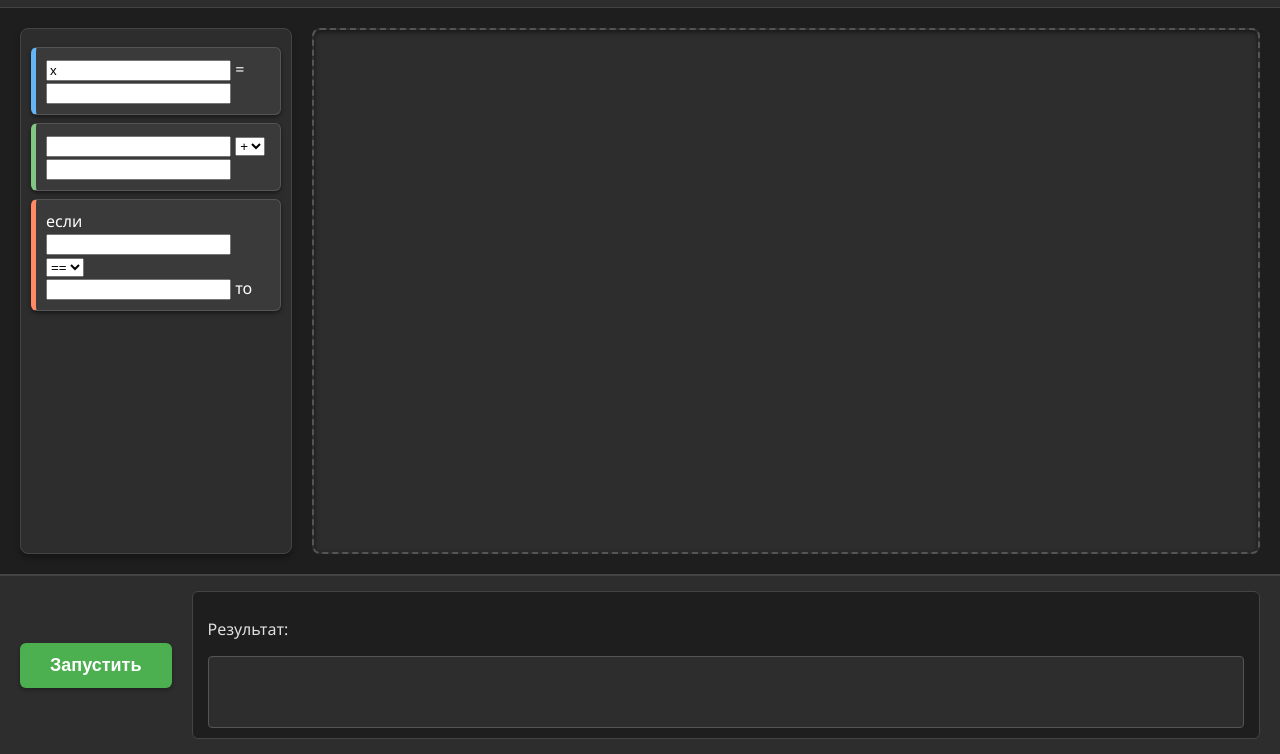
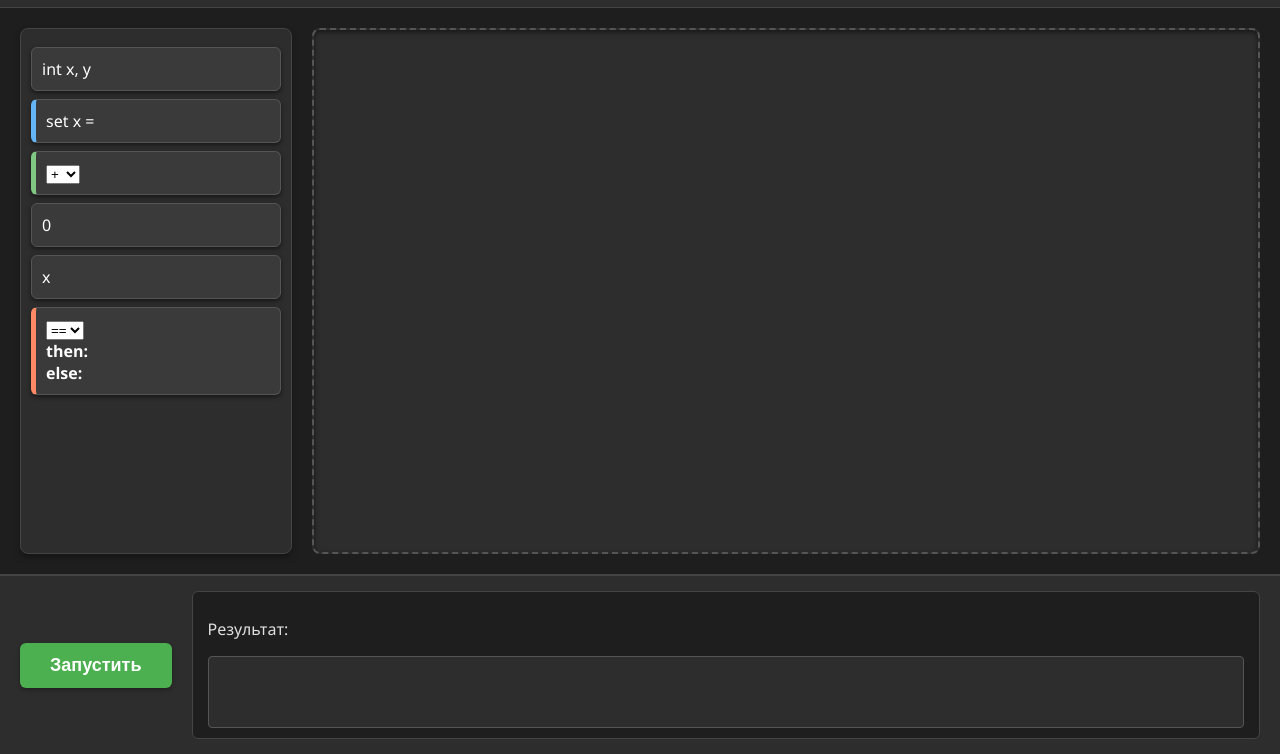
Before and after one commit to Slow-hair/Block_code, a plain HTML site: page index.html in a window 1280 px wide. Shown: the part 46-800 px from the top of the page. Drawn offline with Linux system fonts and the light colour scheme.

Commit message:
(И) улучшил блоки

```diff
--- a/index.html
+++ b/index.html
@@ -1,12 +1,10 @@
 <!DOCTYPE html>
-<html lang="en">
-
+<html lang="ru">
 <head>
     <meta charset="UTF-8">
     <title>Blokcode</title>
     <link rel="stylesheet" href="lable.css">
 </head>
-
 <body>
     <header>
         <h1>Blokcode</h1>
@@ -14,39 +12,55 @@
 
     <div class="container">
         <div class="blocks-palette">
-            <div class="block block-assignment" draggable="true" data-type="assignment" ondragstart="move(event)">
-                <input type="text" class="var-name" placeholder="переменная" value="x">
-                =
-                <input type="number" class="var-value" value="">
+            <div class="block block-declaration" draggable="true" data-type="declaration" ondragstart="move(event)">
+                int <span contenteditable="true" class="var-list">x, y</span>
             </div>
-
+            <div class="block block-assignment" draggable="true" data-type="assign" ondragstart="move(event)">
+                set <span contenteditable="true" class="var-name">x</span> =
+                <div class="slot expr-slot" data-accept="expression"></div>
+            </div>
             <div class="block block-operation" draggable="true" data-type="operation" ondragstart="move(event)">
-                <input type="number" class="left" value="">
+                <div class="slot left-slot" data-accept="expression"></div>
                 <select class="operator">
                     <option value="add">+</option>
                     <option value="subtract">-</option>
                     <option value="multiply">*</option>
                     <option value="divide">/</option>
+                    <option value="mod">%</option>
                 </select>
-                <input type="number" class="right" value="">
+                <div class="slot right-slot" data-accept="expression"></div>
             </div>
-
-            <div class="block block-condition" draggable="true" data-type="condition" ondragstart="move(event)">
-                если
-                <input type="number" class="left" value="">
-                <select class="comparison">
-                    <option value="eq">==</option>
-                    <option value="neq">!=</option>
-                    <option value="gt">
-                        <= </option>
-                    <option value="gte"> >= </option>
-                </select>
-                <input type="number" class="right" value="">
-                то
+            <div class="block block-number" draggable="true" data-type="number" ondragstart="move(event)">
+                <span contenteditable="true" class="number-value">0</span>
+            </div>
+            <div class="block block-variable" draggable="true" data-type="variable" ondragstart="move(event)">
+                <span contenteditable="true" class="var-name">x</span>
+            </div>
+            <div class="block block-condition" draggable="true" data-type="if" ondragstart="move(event)">
+                <div class="condition-row">
+                    <div class="slot left-slot" data-accept="expression"></div>
+                    <select class="comparison">
+                        <option value="eq">==</option>
+                        <option value="neq">!=</option>
+                        <option value="gt">></option>
+                        <option value="lt"><</option>
+                        <option value="gte">>=</option>
+                        <option value="lte"><=</option>
+                    </select>
+                    <div class="slot right-slot" data-accept="expression"></div>
+                </div>
+                <div class="then-block">
+                    <strong>then:</strong>
+                    <div class="slot then-slot" data-accept="statement"></div>
+                </div>
+                <div class="else-block">
+                    <strong>else:</strong>
+                    <div class="slot else-slot" data-accept="statement"></div>
+                </div>
             </div>
         </div>
-        <div class="block-zone" ondragover="event.preventDefault()" ondrop="drop(event)" id="block_zone">
-        </div>
+
+        <div class="block-zone" ondragover="event.preventDefault()" ondrop="drop(event)" id="block_zone"></div>
     </div>
 
     <div class="output-panel">
@@ -59,5 +73,4 @@
 
     <script src="script_1.js"></script>
 </body>
-
 </html>
```
